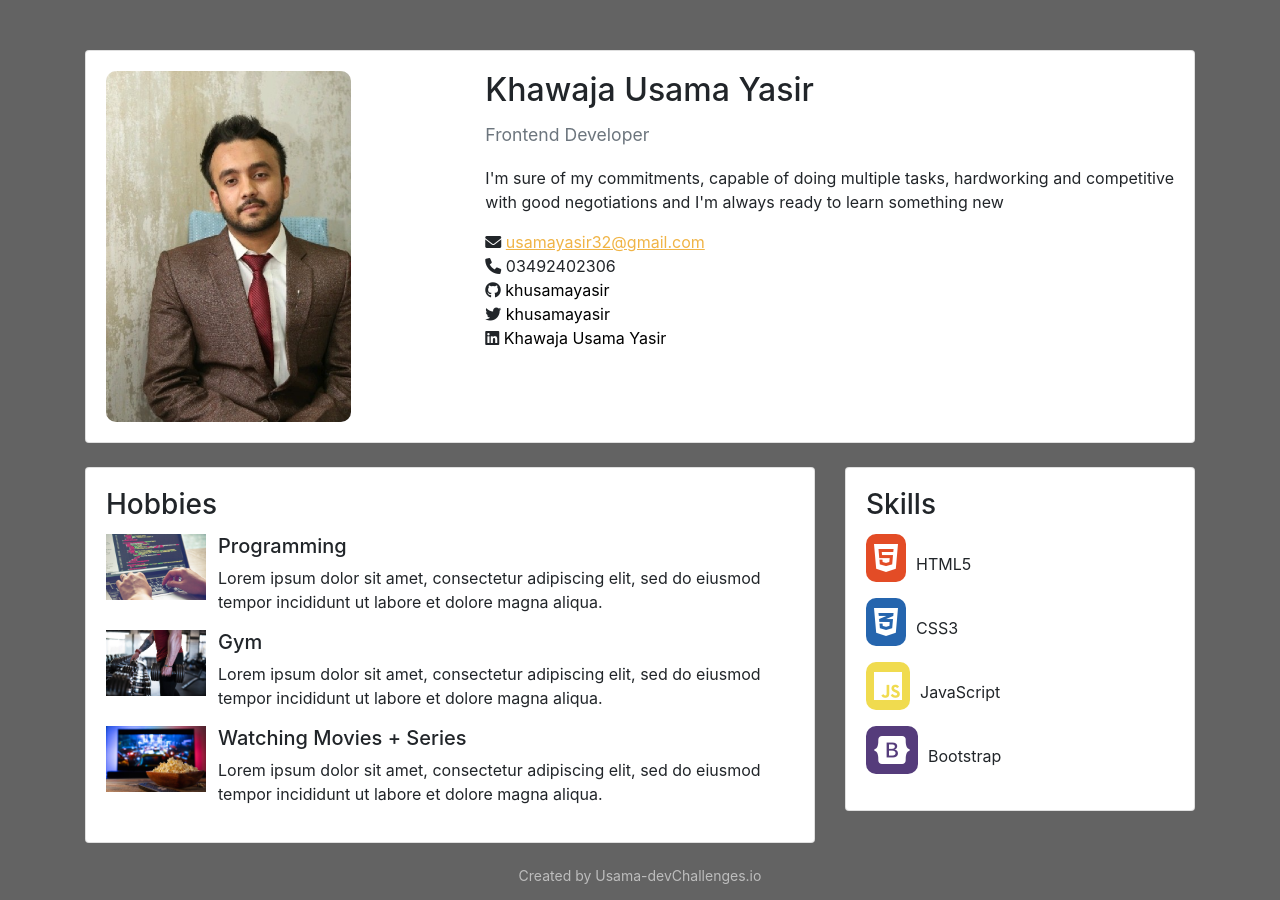
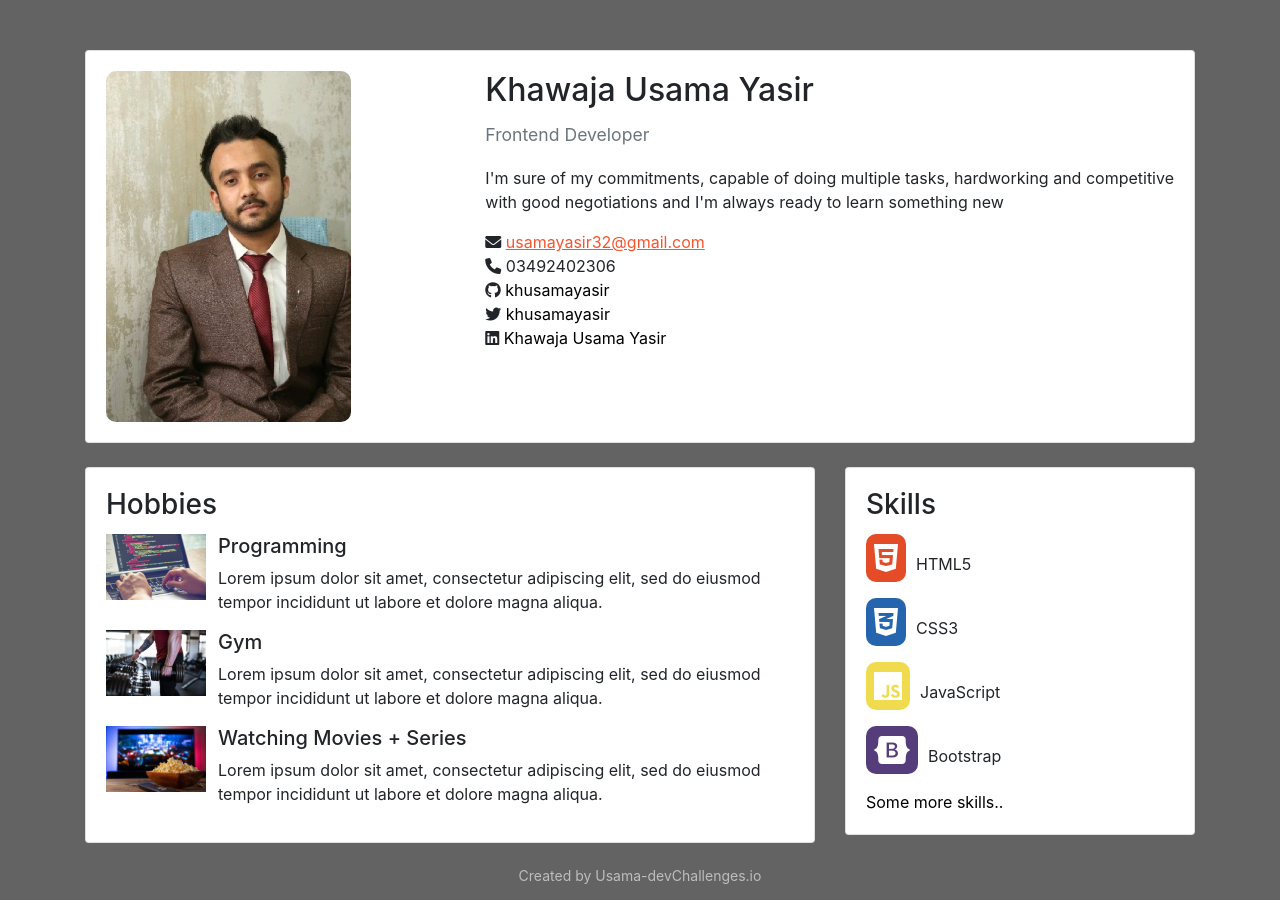
Before and after one commit to khusamayasir/Portfolio-Challenge, a plain HTML site: page index.html in a window 1280 px wide. In both pictures the pointer is over the link "usamayasir32@gmail.com". Drawn offline with nearby package versions, Linux system fonts and the light colour scheme.

Commit message:
update style.css

```diff
--- a/index.html
+++ b/index.html
@@ -85,6 +85,7 @@
                   <p><i class="fa-brands fa-css3-alt fa-2x skill-icon" id="css"></i>CSS3</p>
                   <p><i class="fa-brands fa-js fa-2x skill-icon" id="js"></i>JavaScript</p>
                   <p><i class="fa-brands fa-bootstrap fa-2x skill-icon" id="bootstrap"></i>Bootstrap</p>
+                  <a href="https://github.com/khusamayasir">Some more skills..</a>
               </div>
             </div>
           </div>
--- a/style.css
+++ b/style.css
@@ -16,12 +16,12 @@ body {
   color: grey;
 }
 
-.contact a {
+a {
   color: black;
 }
 
-.contact a:hover {
-  color: rgb(240, 180, 70);
+a:hover {
+  color: #f7542e;
 }
 
 /***SKILLS***/
```
Also changed, not shown: images/challengesDesigns_recipeBlogThumbnail.webp (added).
